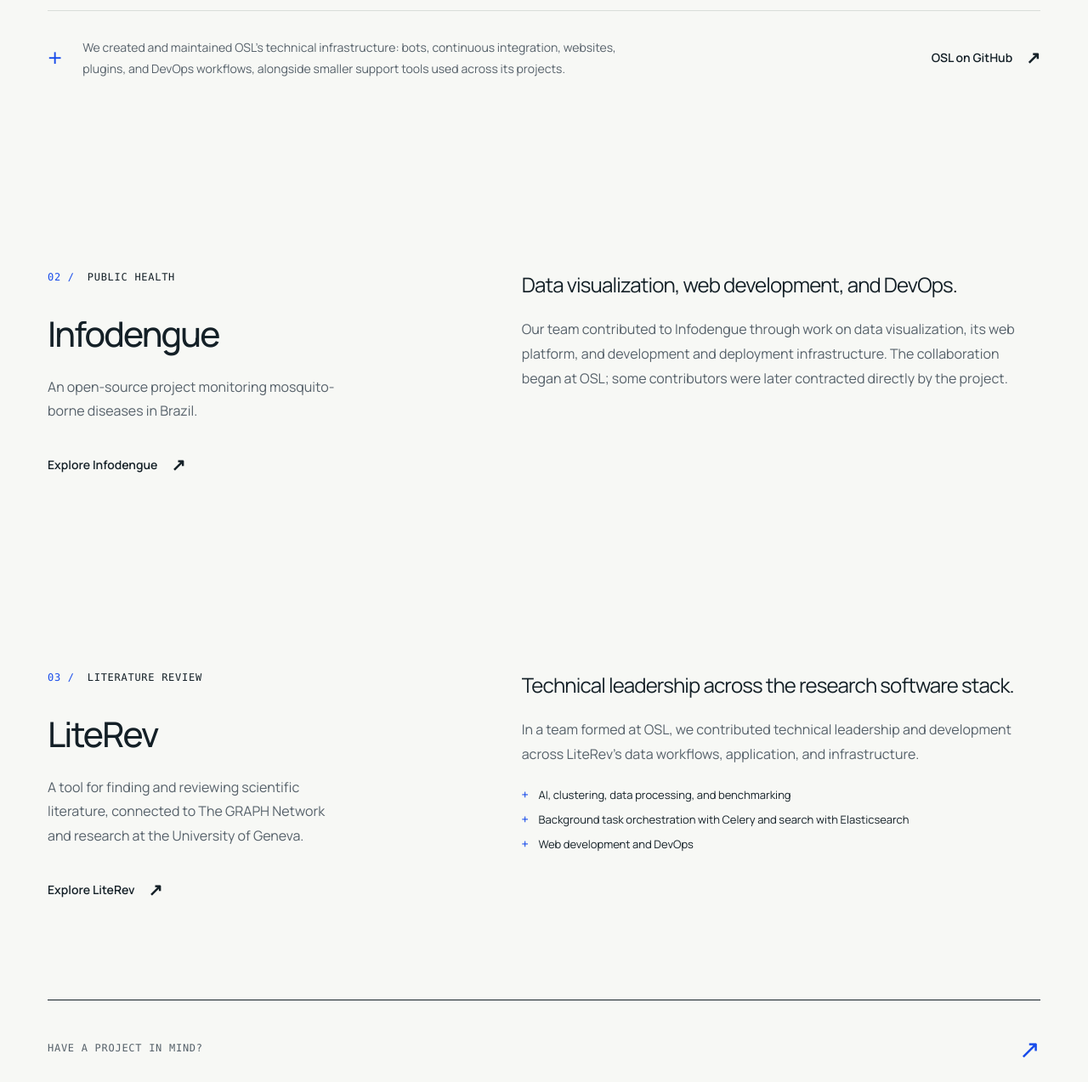
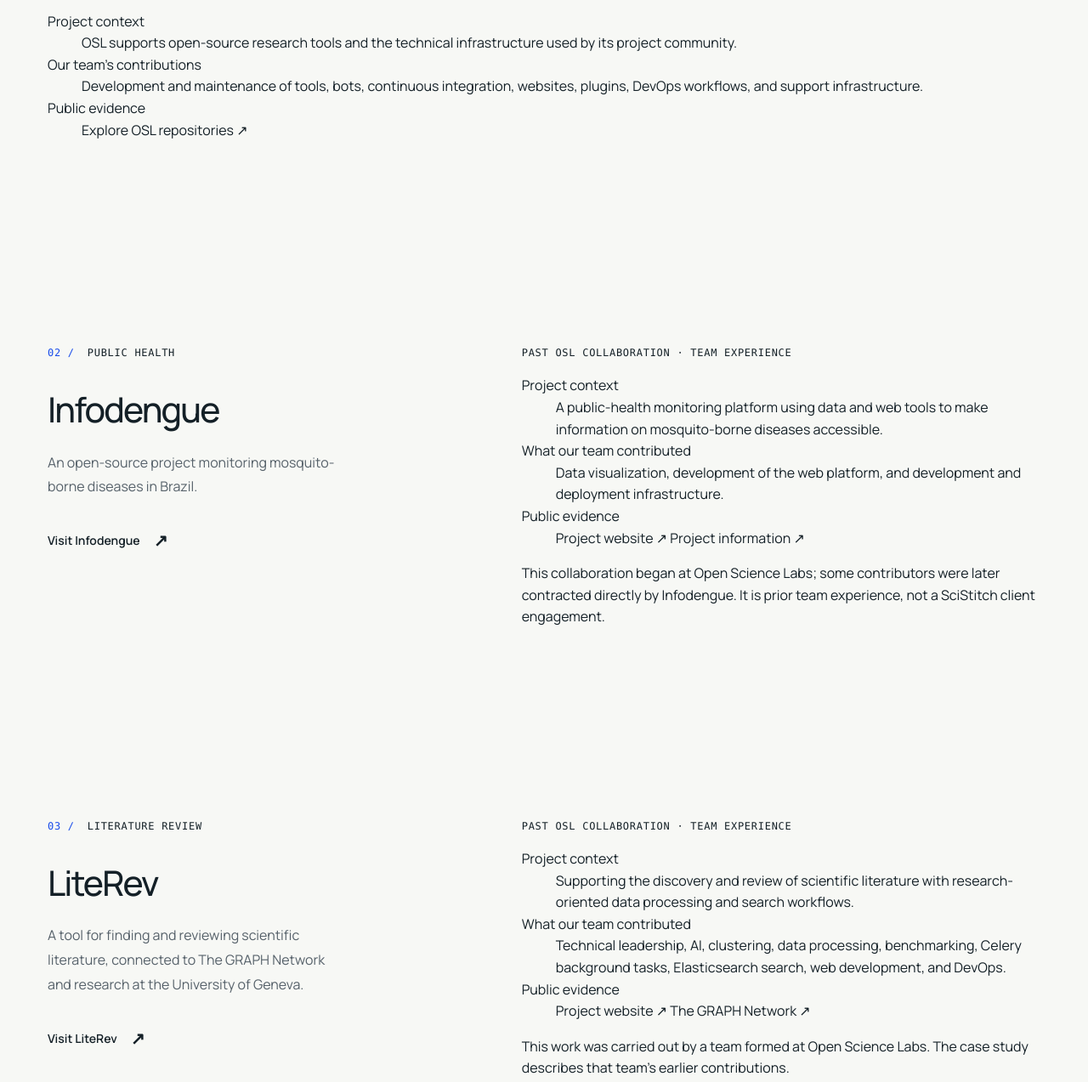
Before and after one commit to scistitch/scistitch.github.io, an Eleventy site: page src/projects.njk in a window 1280 px wide. Shown: the part 1412-2685 px from the top of the page at 85% size. Built offline with nearby package versions, Linux system fonts and the light colour scheme; Eleventy itself is replaced by a stand-in of ours; files that its build step writes are made by us from their sources.

Commit message:
Add featured case studies and an inquiry path

```diff
--- a/src/_data/navigation.json
+++ b/src/_data/navigation.json
@@ -1,11 +1,11 @@
 [
-  {
-    "label": "Projects",
-    "url": "/projects/"
-  },
   {
     "label": "Services",
     "url": "/services/"
+  },
+  {
+    "label": "Our work",
+    "url": "/projects/"
   },
   {
     "label": "Partnership",
--- a/src/_data/site.json
+++ b/src/_data/site.json
@@ -2,5 +2,6 @@
   "url": "https://scistitch.com",
   "email": "connect@scistitch.com",
   "linkedin": "https://www.linkedin.com/company/scistitch/",
-  "contactSubject": "Let%E2%80%99s%20talk%20SciStitch"
+  "contactSubject": "Let%E2%80%99s%20talk%20SciStitch",
+  "inquiryMailto": "mailto:connect@scistitch.com?subject=SciStitch%20project%20inquiry&body=Hello%20SciStitch%2C%0A%0AOrganization%20(optional)%3A%20%0AProject%20goal%20or%20challenge%3A%20%0ARelevant%20data%20or%20tools%3A%20%0ATimeline%20(if%20known)%3A%20%0ABudget%20(if%20known)%3A%20%0A%0A"
 }
--- a/src/_includes/contact.njk
+++ b/src/_includes/contact.njk
@@ -8,6 +8,7 @@
     <div class="contact-action">
       <p>{{ contact.description | safe }}</p>
       <a class="button button-primary" href="{{ contact.href }}">{{ contact.label }} <span aria-hidden="true">↗</span></a>
+      <a class="contact-guidance" href="/contact/">What to include in your inquiry <span aria-hidden="true">↗</span></a>
       <a class="email-link" href="mailto:{{ site.email }}">{{ site.email }}</a>
     </div>
   </div>
--- a/src/_includes/header.njk
+++ b/src/_includes/header.njk
@@ -7,8 +7,8 @@
         </nav>
         <a
           class="header-contact"
-          href="mailto:{{ site.email }}?subject={{ site.contactSubject }}"
-          >Let’s talk <span aria-hidden="true">↗</span></a
+          href="/contact/"
+          >Start a project <span aria-hidden="true">↗</span></a
         >
         <button
           class="menu-toggle"
@@ -23,6 +23,6 @@
       </div>
       <nav class="mobile-nav" id="mobile-nav" aria-label="Mobile navigation">
           {{ navigationLinks(navigation, page.url, true) }}
-          <a href="mailto:{{ site.email }}?subject={{ site.contactSubject }}">Let’s talk <span aria-hidden="true">↗</span></a>
+          <a href="/contact/">Start a project <span aria-hidden="true">↗</span></a>
         </nav>
     </header>
--- a/src/projects.njk
+++ b/src/projects.njk
@@ -1,15 +1,15 @@
 ---
 layout: "base.njk"
 permalink: "/projects/"
-title: "Projects — SciStitch"
+title: "Selected work and case studies — SciStitch"
 description: "Past contributions by the SciStitch team: OSL incubator projects and infrastructure, Infodengue, and LiteRev."
-ogTitle: "Projects — SciStitch"
+ogTitle: "Selected work and case studies — SciStitch"
 ogDescription: "Past contributions by the SciStitch team: OSL incubator projects and infrastructure, Infodengue, and LiteRev."
 contact: {"eyebrow": "Have a project in mind?", "title": "What could we<br />build together?", "description": "Tell us your goal, current challenge, and relevant project links.", "href": "mailto:connect@scistitch.com?subject=A%20project%20for%20SciStitch", "label": "Discuss your project"}
 ---
       <section class="hero page-hero container" aria-labelledby="hero-title">
         <p class="hero-eyebrow eyebrow">
-          <span class="status-dot" aria-hidden="true"></span> Selected projects
+          <span class="status-dot" aria-hidden="true"></span> Selected work / Case studies
         </p>
         <div class="hero-grid">
           <div class="hero-copy">
@@ -100,67 +100,103 @@
               </div>
             </article>
           </div>
-          <div class="section-note">
-            <span class="note-symbol" aria-hidden="true">+</span>
-            <p>
-              We created and maintained OSL’s technical infrastructure: bots,
-              continuous integration, websites, plugins, and DevOps workflows,
-              alongside smaller support tools used across its projects.
-            </p>
-            <a class="text-link" href="https://github.com/OpenScienceLabs"
-              >OSL on GitHub <span aria-hidden="true">↗</span></a
-            >
-          </div>
+          <dl class="case-facts case-facts-wide" aria-label="Open Science Labs contribution summary">
+            <div>
+              <dt>Project context</dt>
+              <dd>OSL supports open-source research tools and the technical
+                infrastructure used by its project community.</dd>
+            </div>
+            <div>
+              <dt>Our team's contributions</dt>
+              <dd>Development and maintenance of tools, bots, continuous integration,
+                websites, plugins, DevOps workflows, and support infrastructure.</dd>
+            </div>
+            <div>
+              <dt>Public evidence</dt>
+              <dd><a href="https://github.com/OpenScienceLabs">
+                Explore OSL repositories <span aria-hidden="true">↗</span></a></dd>
+            </div>
+          </dl>
         </div>
       </section>
 
-      <section class="section-pad" id="infodengue" aria-labelledby="infodengue-title">
+      <section class="case-study-section section-pad" id="infodengue" aria-labelledby="infodengue-title">
         <div class="container section-grid">
           <div class="section-intro">
             <p class="eyebrow section-label"><span>02 /</span> Public health</p>
             <h2 id="infodengue-title">Infodengue</h2>
             <p>An open-source project monitoring mosquito-borne diseases in Brazil.</p>
-            <a class="text-link" href="https://info.dengue.mat.br/"
-              >Explore Infodengue <span aria-hidden="true">↗</span></a
-            >
+            <a class="text-link" href="https://info.dengue.mat.br/">
+              Visit Infodengue <span aria-hidden="true">↗</span>
+            </a>
           </div>
-          <div class="about-copy">
-            <p class="about-lead">Data visualization, web development, and DevOps.</p>
-            <p>
-              Our team contributed to Infodengue through work on data
-              visualization, its web platform, and development and deployment
-              infrastructure. The collaboration began at OSL; some contributors
-              were later contracted directly by the project.
+          <div class="case-study-detail">
+            <p class="eyebrow case-provenance">Past OSL collaboration · Team experience</p>
+            <dl class="case-facts">
+              <div>
+                <dt>Project context</dt>
+                <dd>A public-health monitoring platform using data and web tools
+                  to make information on mosquito-borne diseases accessible.</dd>
+              </div>
+              <div>
+                <dt>What our team contributed</dt>
+                <dd>Data visualization, development of the web platform,
+                  and development and deployment infrastructure.</dd>
+              </div>
+              <div>
+                <dt>Public evidence</dt>
+                <dd>
+                  <a href="https://info.dengue.mat.br/">Project website <span aria-hidden="true">↗</span></a>
+                  <a href="https://info.dengue.mat.br/informacoes/">Project information <span aria-hidden="true">↗</span></a>
+                </dd>
+              </div>
+            </dl>
+            <p class="case-context-note">
+              This collaboration began at Open Science Labs; some contributors were later
+              contracted directly by Infodengue. It is prior team experience, not a
+              SciStitch client engagement.
             </p>
           </div>
         </div>
       </section>
 
-      <section class="section-pad" id="literev" aria-labelledby="literev-title">
+      <section class="case-study-section section-pad" id="literev" aria-labelledby="literev-title">
         <div class="container section-grid">
           <div class="section-intro">
             <p class="eyebrow section-label"><span>03 /</span> Literature review</p>
             <h2 id="literev-title">LiteRev</h2>
-            <p>
-              A tool for finding and reviewing scientific literature, connected
-              to The GRAPH Network and research at the University of Geneva.
+            <p>A tool for finding and reviewing scientific literature, connected
+              to The GRAPH Network and research at the University of Geneva.</p>
+            <a class="text-link" href="https://literev.unige.ch/">
+              Visit LiteRev <span aria-hidden="true">↗</span>
+            </a>
+          </div>
+          <div class="case-study-detail">
+            <p class="eyebrow case-provenance">Past OSL collaboration · Team experience</p>
+            <dl class="case-facts">
+              <div>
+                <dt>Project context</dt>
+                <dd>Supporting the discovery and review of scientific literature
+                  with research-oriented data processing and search workflows.</dd>
+              </div>
+              <div>
+                <dt>What our team contributed</dt>
+                <dd>Technical leadership, AI, clustering, data processing,
+                  benchmarking, Celery background tasks, Elasticsearch search,
+                  web development, and DevOps.</dd>
+              </div>
+              <div>
+                <dt>Public evidence</dt>
+                <dd>
+                  <a href="https://literev.unige.ch/">Project website <span aria-hidden="true">↗</span></a>
+                  <a href="https://thegraphnetwork.org/">The GRAPH Network <span aria-hidden="true">↗</span></a>
+                </dd>
+              </div>
+            </dl>
+            <p class="case-context-note">
+              This work was carried out by a team formed at Open Science Labs.
+              The case study describes that team's earlier contributions.
             </p>
-            <a class="text-link" href="https://literev.unige.ch/"
-              >Explore LiteRev <span aria-hidden="true">↗</span></a
-            >
-          </div>
-          <div class="about-copy">
-            <p class="about-lead">Technical leadership across the research software stack.</p>
-            <p>
-              In a team formed at OSL, we contributed technical leadership
-              and development across LiteRev’s data workflows, application,
-              and infrastructure.
-            </p>
-            <ul class="capability-details">
-              <li>AI, clustering, data processing, and benchmarking</li>
-              <li>Background task orchestration with Celery and search with Elasticsearch</li>
-              <li>Web development and DevOps</li>
-            </ul>
           </div>
         </div>
       </section>
```
Also changed, not shown: src/contact.njk (added, +67 -0 lines), src/index.njk (+44 -4 lines).
